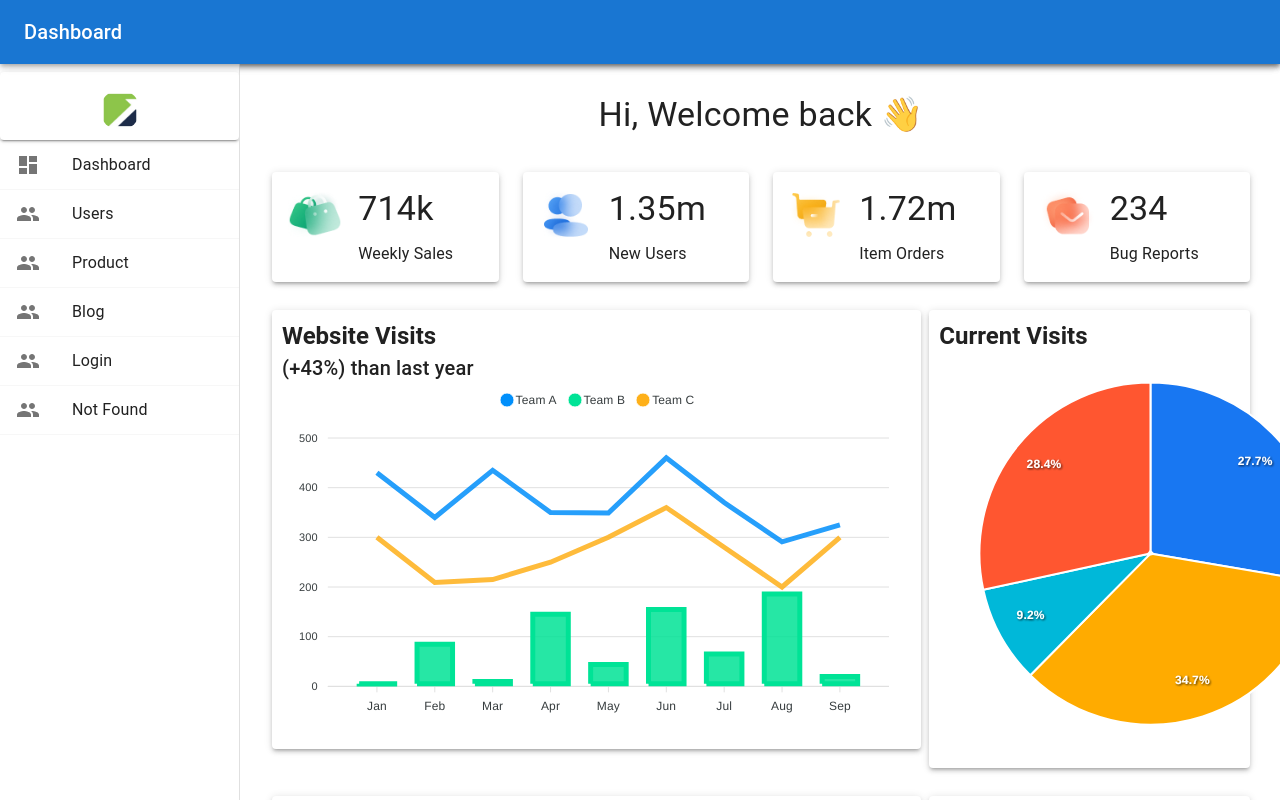
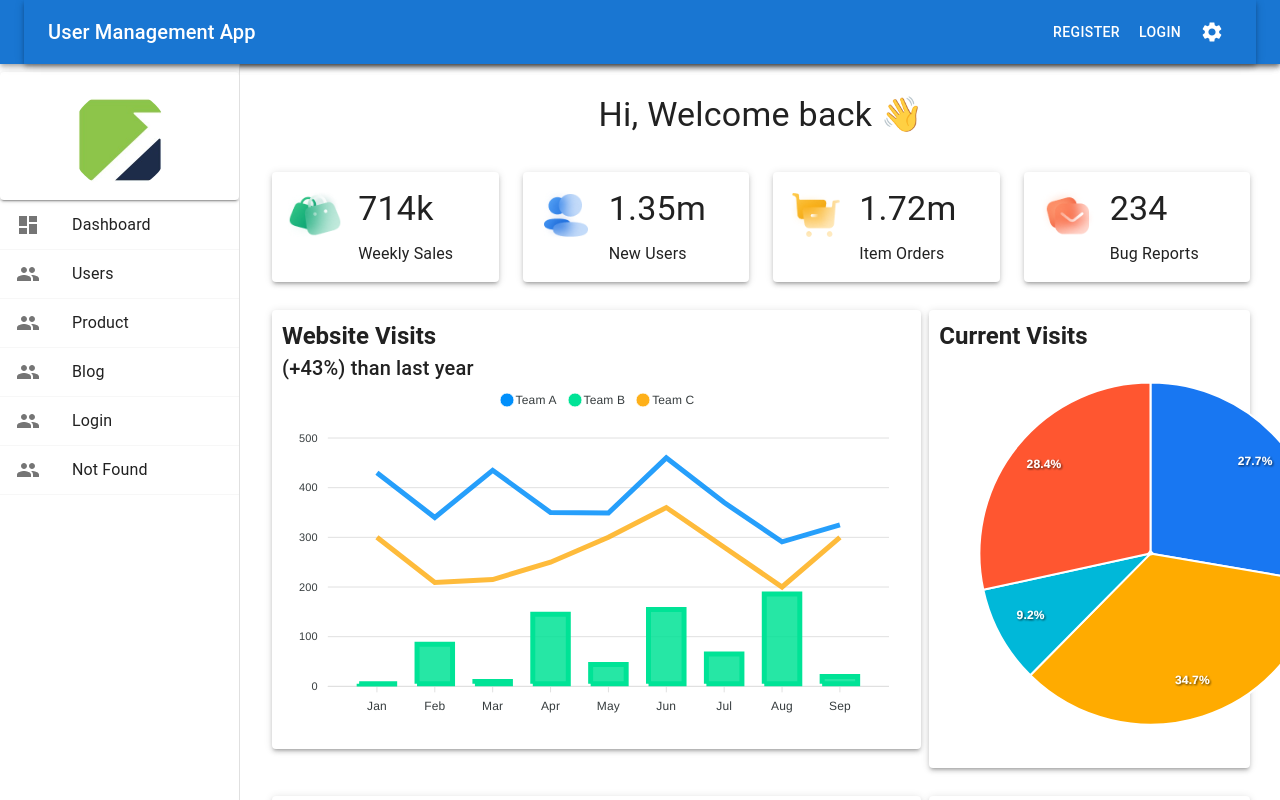
Before and after one commit to PB07-code/UMS-frontend, a React app in the folder demofe/: page /dashboard in a window 1280 px wide. Shown: the top 800 px of the page. Built offline with nearby package versions, Linux system fonts and the light colour scheme; sample sign-in values are in the browser's storage; the HTML template or start-up script is replaced by a standard one.

Commit message:
Increased the size of Logo
Increased the size of Logo

```diff
--- a/demofe/src/components/ClippedDrawer.jsx
+++ b/demofe/src/components/ClippedDrawer.jsx
@@ -14,22 +14,26 @@ import { Link } from "react-router-dom"; // Assuming you're using React Router f
 import DashboardIcon from "@mui/icons-material/Dashboard";
 import PeopleIcon from "@mui/icons-material/People";
 import Logo from "../assets/Logo.jpg";
+import illustration_avatar from "../assets/illustration_avatar.png";
 import { Paper } from "@mui/material";
+import Navbar from "./Navbar";
 
 const drawerWidth = 240;
 
 export default function ClippedDrawer() {
   return (
-    <Box sx={{ display: "flex" }}>
+    <Box sx={{ display: "flex"}}>
       <CssBaseline />
       <AppBar
         position="fixed"
+
         sx={{ zIndex: (theme) => theme.zIndex.drawer + 1 }}
       >
         <Toolbar>
-          <Typography variant="h6" noWrap component="div">
+         {/*  <Typography variant="h6" noWrap component="div">
             Dashboard
-          </Typography>
+          </Typography> */}
+          <Navbar/>
         </Toolbar>
       </AppBar>
       <Drawer
@@ -52,7 +56,7 @@ export default function ClippedDrawer() {
               style={{ padding: 10, display: "flex", alignItems: "center" }}
             >
               <ListItem sx={{ justifyContent: "center", paddingBottom: 0 }}>
-                <Avatar alt={name} src={Logo} />
+                <Avatar alt={name} src={Logo} sx={{height: 100, width: 100}} />
               </ListItem>
             </Paper>
             <Divider />
@@ -143,6 +147,8 @@ export default function ClippedDrawer() {
             </ListItem>
             <Divider />
           </List>
+
+
         </Box>
       </Drawer>
     </Box>
```
